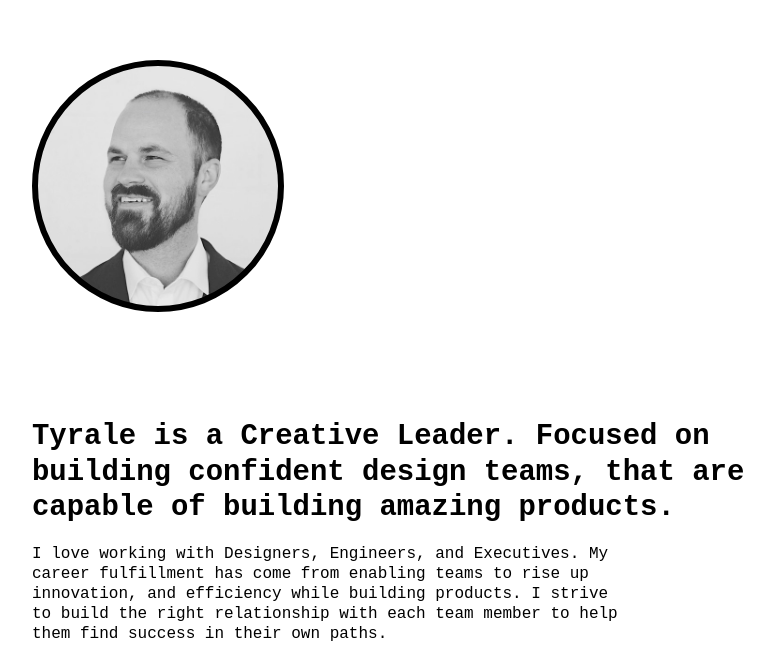
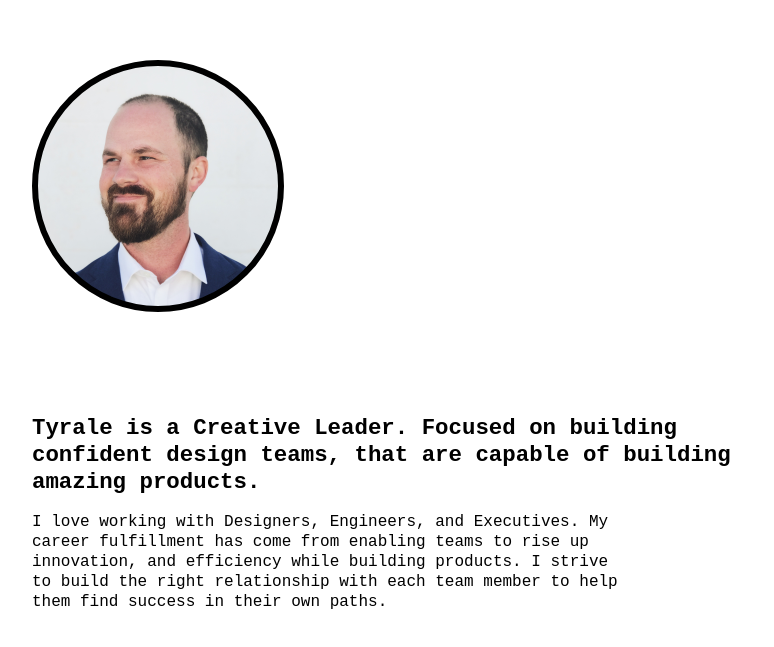
Before and after one commit to tyrale/tyrale, a website: page index.html in a window 1280 px wide. Shown: the part 300-947 px from the top of the page, without its empty margins (144-918 px from the left). Drawn offline with Linux system fonts and the light colour scheme; a web font is replaced by a local one.

Commit message:
updated header

```diff
--- a/sass/style.sass
+++ b/sass/style.sass
@@ -24,6 +24,7 @@ h1, h2, h3, h4
   line-height: 1.2
 h1
   font-size: 1.4em
+  font-weight: 700
 @media(min-width: 600px)
   font-size: 1.81em
   font-weight: 700
@@ -112,7 +113,7 @@ header
     .video
         width: 100%
     .headshot
-        background-image: url("./img/profile2.jpg")
+        background-image: url("./img/profile3.png")
         background-size: cover
         height: 240px
         min-width: 240px
```
Also changed, not shown: img/profile3.png (added), style.css.
